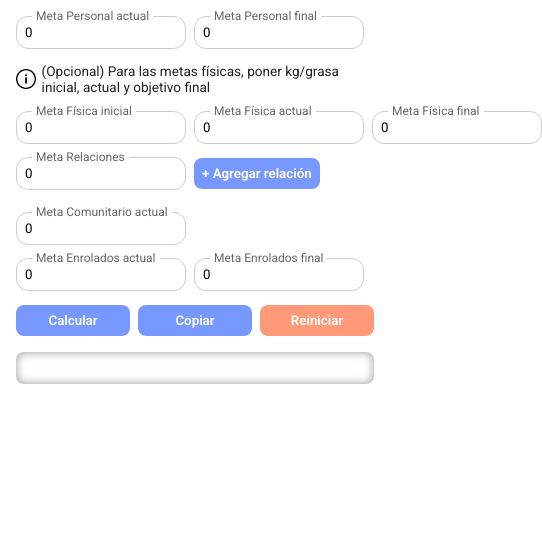
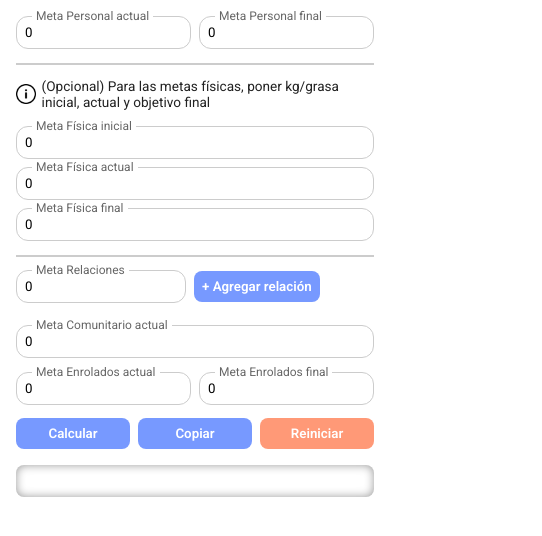
Before and after one commit to FranciscoJoseLavalle/creo-app, a React (Vite) app: page / in a window 390 px wide. Shown: the top 536 px of the page, 542 px wide, since content can reach past the window. Built offline with nearby package versions, Linux system fonts and the light colour scheme.

Commit message:
mobile styles

```diff
--- a/src/App.jsx
+++ b/src/App.jsx
@@ -140,6 +140,7 @@ function App() {
               <Input name={'meta_personal'} label="Meta Personal actual" />
               <Input name={'meta_personal_final'} label="Meta Personal final" />
             </div>
+            <hr />
             <div className='form_row_fisica'>
               <p><img src={InfoImg} alt="Info IMG" width={20} /> (Opcional) Para las metas físicas, poner kg/grasa inicial, actual y objetivo final</p>
               <div className='form_row'>
@@ -148,6 +149,7 @@ function App() {
                 <Input name={'meta_personal_fisica_final'} label="Meta Física final" />
               </div>
             </div>
+            <hr />
             <div className='form_row row_relations'>
               <FieldArray name="relations">
                 {(helpers) => (
--- a/src/index.css
+++ b/src/index.css
@@ -3,6 +3,10 @@
     margin: 0;
     box-sizing: border-box;
     font-family: "Roboto", sans-serif;
+}
+
+hr {
+    border: solid .98px #ccc;
 }
 
 .btn {
@@ -44,6 +48,10 @@
     gap: 1rem;
 }
 
+.form_row_fisica .form_row {
+    flex-wrap: wrap;
+}
+
 .form_row_fisica p {
     display: flex;
     align-items: center;
@@ -68,6 +76,7 @@
     display: flex;
     flex-direction: column;
     position: relative;
+    width: 100%;
 }
 
 .form input,
```
